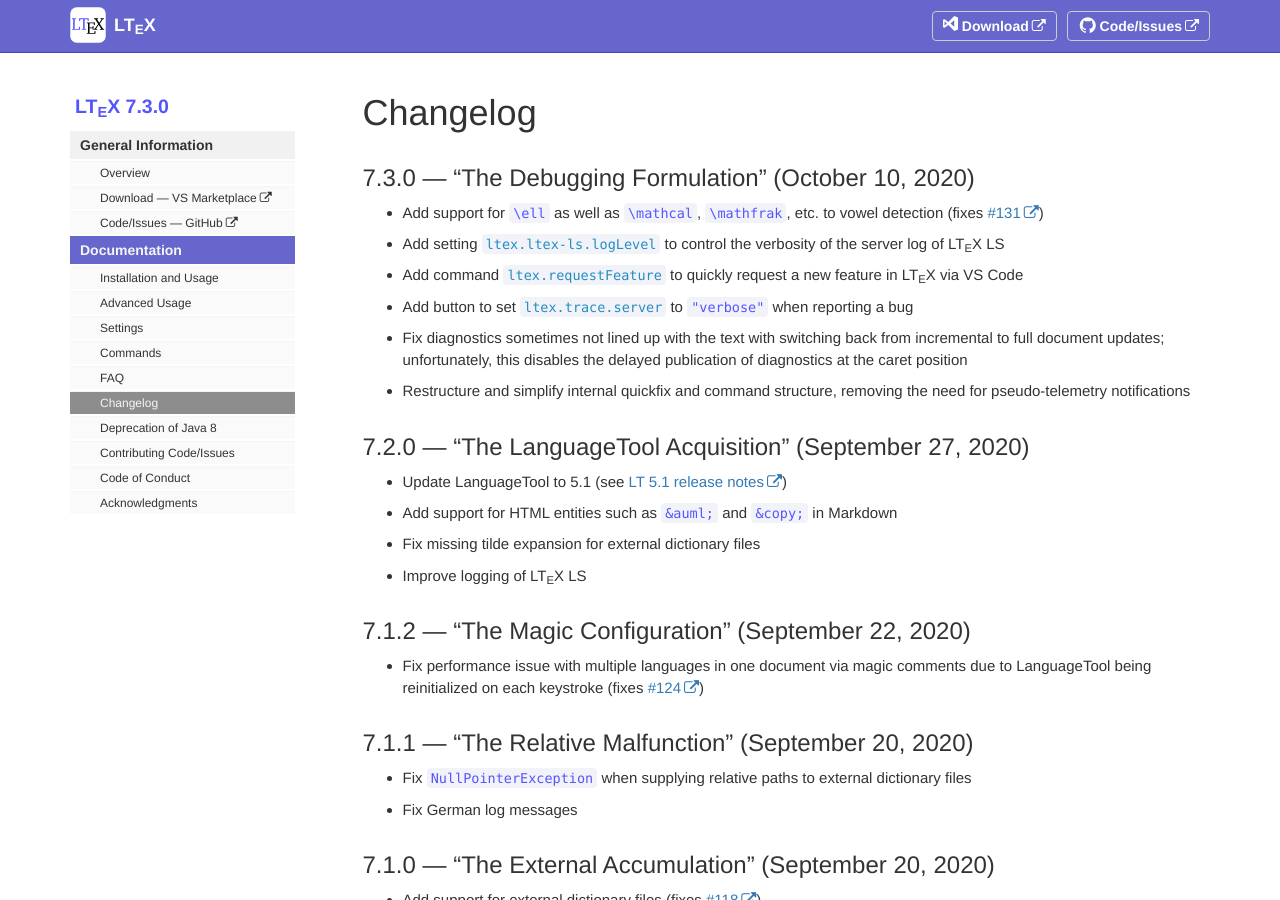
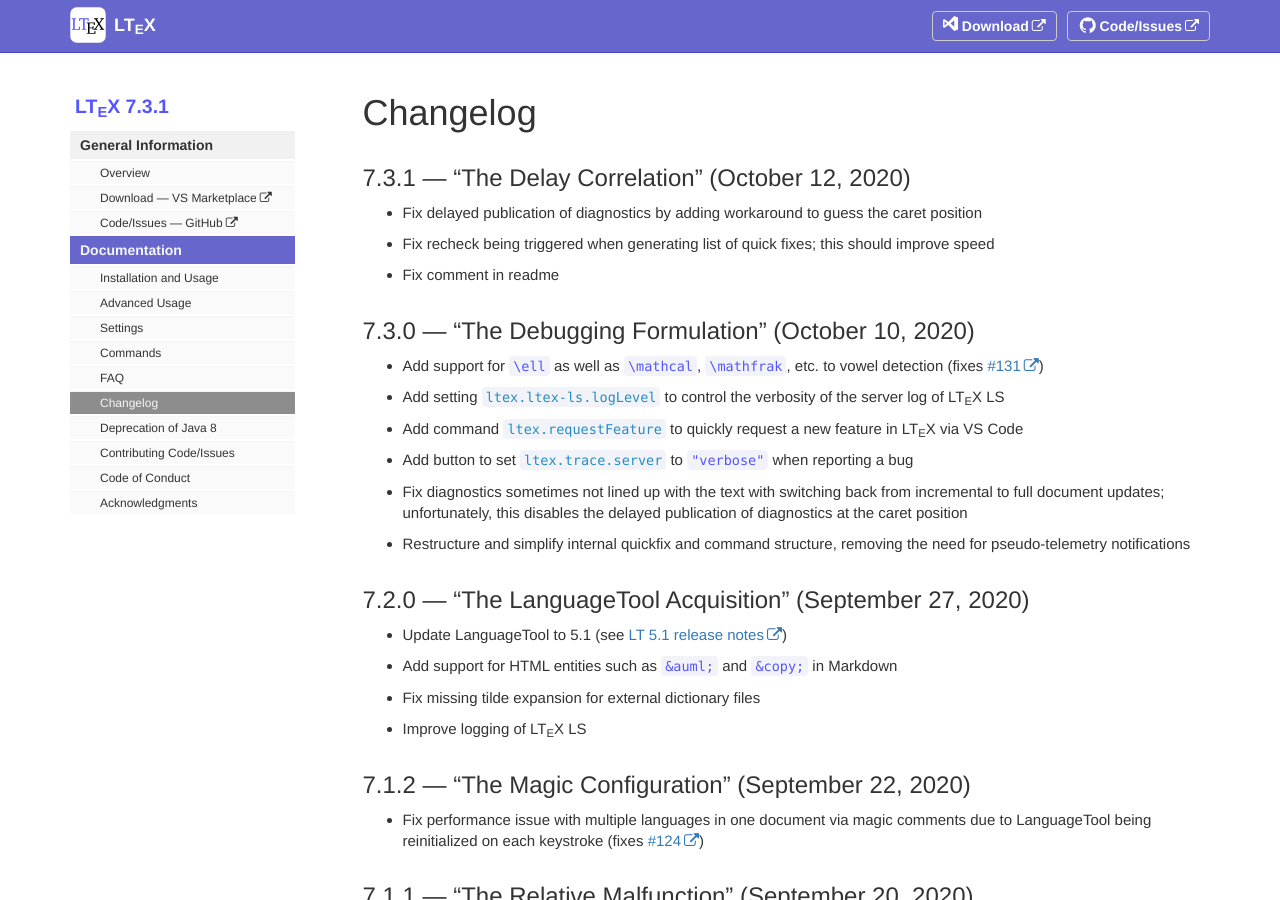
Before and after one commit to valentjn/vscode-ltex, a Jekyll site: the page built from pages/docs/changelog.md, in a window 1280 px wide and 900 px high. Built offline with Jekyll 4.4.1, drawn with Linux system fonts in a browser that asks for light colours.

Commit message:
Bump to 7.3.1

```diff
--- a/_data/sidebars/sidebar.yml
+++ b/_data/sidebars/sidebar.yml
@@ -1,7 +1,7 @@
 entries:
   - title: "sidebar"
     product: "LT<sub>E</sub>X"
-    version: "7.3.0"
+    version: "7.3.1"
     folders:
       - title: "General Information"
         output: "web"
--- a/pages/docs/changelog.md
+++ b/pages/docs/changelog.md
@@ -10,6 +10,12 @@
 sidebar: "sidebar"
 toc: false
 ---
+
+## 7.3.1 — “The Delay Correlation” (October 12, 2020)
+
+- Fix delayed publication of diagnostics by adding workaround to guess the caret position
+- Fix recheck being triggered when generating list of quick fixes; this should improve speed
+- Fix comment in readme
 
 ## 7.3.0 — “The Debugging Formulation” (October 10, 2020)
 
```
